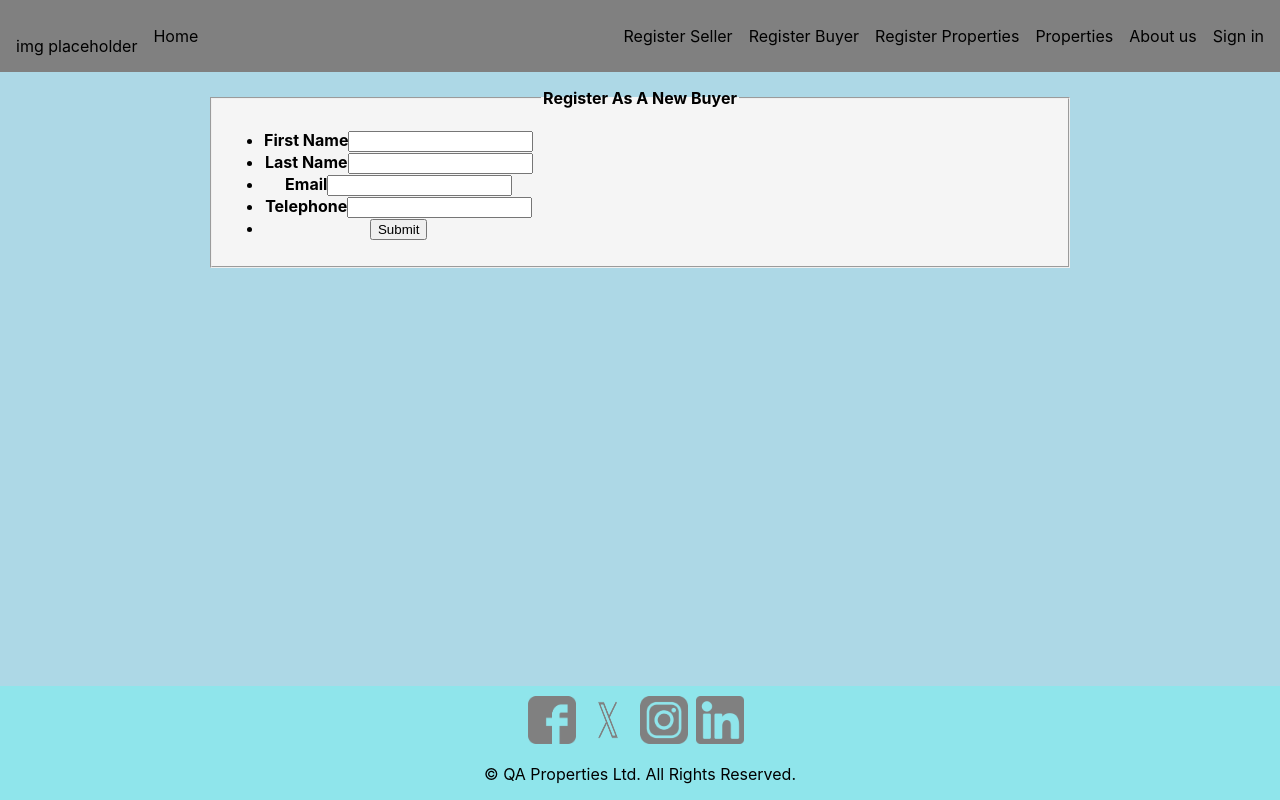
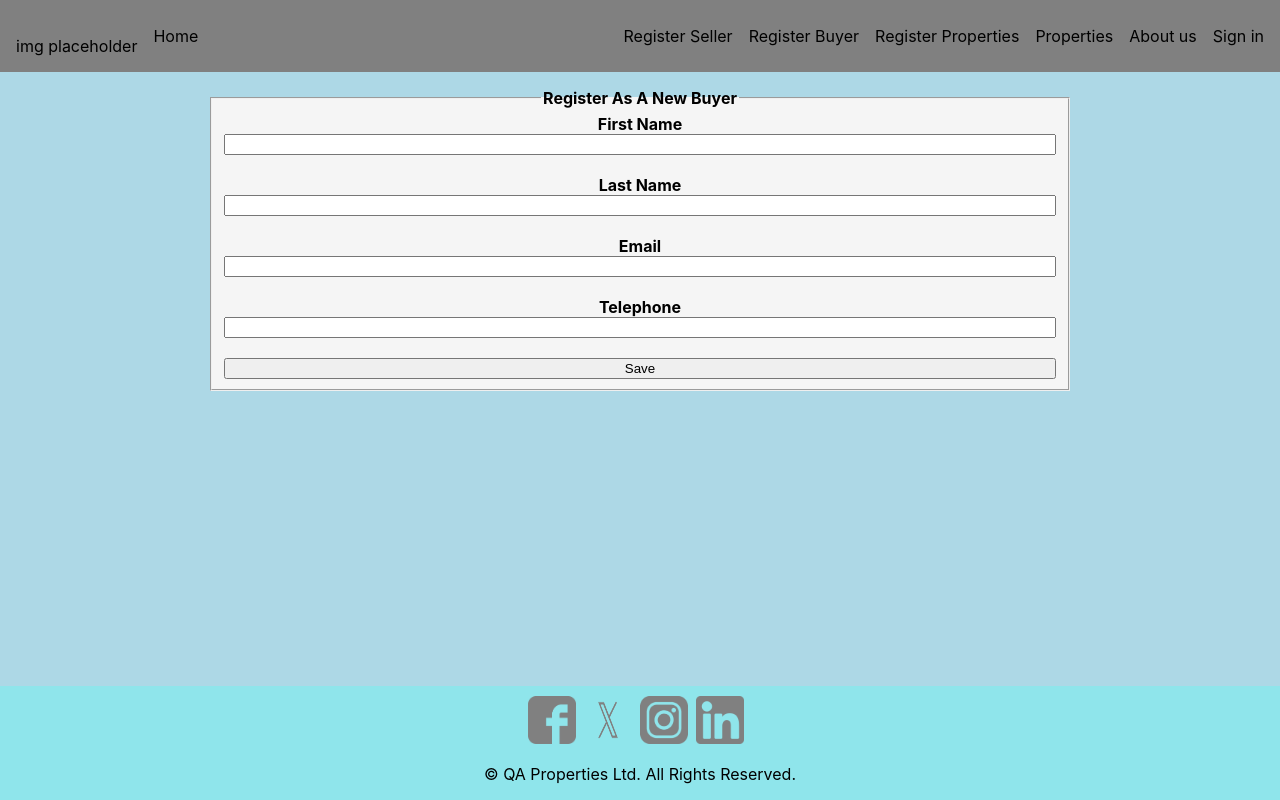
Before and after one commit to starwarsjedi321/GroupProject, a React (Create React App) app in the folder groupproject/: page /register-buyer in a window 1280 px wide. Built offline with nearby package versions, Linux system fonts and the light colour scheme.

Commit message:
adding buyerform changes

```diff
--- a/groupproject/package.json
+++ b/groupproject/package.json
@@ -6,6 +6,7 @@
     "@testing-library/jest-dom": "^5.17.0",
     "@testing-library/react": "^13.4.0",
     "@testing-library/user-event": "^13.5.0",
+    "json-server": "^1.0.0-alpha.23",
     "react": "^18.2.0",
     "react-dom": "^18.2.0",
     "react-router-dom": "^6.22.0",
--- a/groupproject/src/components/Buyerform.js
+++ b/groupproject/src/components/Buyerform.js
@@ -1,5 +1,6 @@
-import react from 'react';
 import '../styles/form.css';
+import React, { useState } from 'react';
+import Buyer from '../database/Buyer.json';
 
 
 
@@ -10,37 +11,205 @@ import '../styles/form.css';
 // }
 
 
-export default function(props){
-    return (
-        <fieldset className="wrapper">
-            <legend className="title">Register As A New Buyer</legend>
+// let data = {};
 
-            <ul >
-                <li className="item">
-                    <b>First Name</b>
-                    <input></input>
-                </li>
-                <li className="item">
-                    <b>Last Name</b>
-                    <input></input>
-                </li>
-                <li className="item">
-                    <b>Email</b>
-                    <input></input>
-                </li>
-                <li className="item">
-                    <b>Telephone</b>
-                    <input></input>
-                </li>
-                <li>
-                    <input type="submit"></input>
-                </li>
-            </ul>
+// let dataBind = function(){
+
+// };
+
+// dataBind.get = function(key){
+//     let field = data;
+//     key.split(".").forEach(function(item){
+//         field = field[item];
+//     });
+
+//     return field;
+
+// };
+
+
+// dataBind.get = function(props){
+//     document.querySelectorAll('[name]').forEach(function(props){
+//         data[`${props.name}`] = `${props.value}`;
+//     })
+//     console.log(data);
+// };
+
+
+// //     for(let i=0;i=3;i++){
+// //         data.firstName = `${props.value}`;
+// //     }
+// //     console.log(data);
+// // }
+
+
+// dataBind.set = function(key,value){
+//     data[key] = value;
+// };
+
+// dataBind.log = function(){
+
+// }
 
 
 
 
 
-        </fieldset>
+
+
+export default function(props){
+
+    const [firstName, setFirstName] = useState("");
+    const [lastName, setLastName] = useState("");
+    const [email, setEmail] = useState("");
+    const [telephone, setTelephone] = useState("");
+
+    function handleSubmit(event){
+        event.preventDefault();
+        console.log(firstName);
+        console.log(lastName);
+        console.log(email);
+        console.log(telephone);
+
+        let id = Buyer.length +1;
+
+        let dataItem = {
+            ID: id,
+            firstName: firstName,
+            lastName: lastName,
+            email: email,
+            telephone: telephone
+        }
+
+        console.log(dataItem);
+        // Buyer.push(dataItem);
+        // console.log(Buyer);
+
+        // var data = require('../database/Buyer.json');
+        // console.log(data);
+
+        // data.push(dataItem);
+        // console.log(data);
+
+
+        // console.log(dataItem);
+        // console.log(Buyer);
+        // let dataItemNew = new FormData();
+
+        // dataItemNew.append( "json", JSON.stringify( dataItem ) );
+
+
+        // fetch("../database/Buyer.js",
+        // {
+        //     method: "POST",
+        //     body: dataItemNew
+        // });
+        // const content = await rawResponse.json();
+        // .then(function(res){ return res.json(); })
+        // .then(function(dataItemNew){ alert( JSON.stringify( dataItemNew ) ) })
+
+
+        // fetch('../database/Buyer.json', {
+        //     method: "POST",
+        //     headers: {
+//             'Accept': 'application/json',
+                // 'Content-Type': 'application/json'
+//
+//
+
+        fetch("", {
+        method: "post",
+        headers: {
+            'Accept': 'application/json',
+            'Content-Type': 'application/json'
+        },
+        //make sure to serialize your JSON body
+        body: JSON.stringify(dataItem)
+        })
+        // .then( (response) => {
+        // //do something awesome that makes the world a better place
+        // });
+
+
+
+
+//
+//
+//
+
+        //     }
+        //     body: JSON.stringify(dataItem)
+        // })
+        //     .then(response=> response.json())
+        //     .then(data=>{
+        //         console.log("hello")
+        //     });
+
+
+
+
+        // JSONFILE.push(dataItem);
+
+    }
+
+
+
+
+    return (
+        <form id="form1">
+            <fieldset className="wrapper">
+                <legend className="title">Register As A New Buyer</legend>
+
+                <b>First Name</b>
+                <input type='text' value={firstName} name='firstName' onChange={(event => setFirstName(event.target.value))}></input>
+                <br/>
+
+                <b>Last Name</b>
+                <input type='text' name='lastName' value={lastName} onChange={(event => setLastName(event.target.value))}></input>
+                <br />
+
+                <b>Email</b>
+                <input type='email' name='email' value={email} onChange={(event => setEmail(event.target.value))}></input>
+                <br />
+
+                <b>Telephone</b>
+                <input type='text' name='telephone' value={telephone} onChange={(event => setTelephone(event.target.value))}></input>
+                <br />
+
+                <button type="submit" form="form1" onClick={(event) => {
+                    handleSubmit(event)
+                    }}>Save</button>
+
+
+                {/* <ul >
+                    <li className="item">
+                        <b>First Name</b>
+                        <input type='text' name='firstName'></input>
+                    </li>
+                    <li className="item">
+                        <b>Last Name</b>
+                        <input type='text' name='lastName'></input>
+                    </li>
+                    <li className="item">
+                        <b>Email</b>
+                        <input type='email' name='email'></input>
+                    </li>
+                    <li className="item">
+                        <b>Telephone</b>
+                        <input type='text' name='telephone'></input>
+                    </li>
+                    <li>
+                        <button type="submit" form="form1" value={buyer} onClick={(event) => {
+                            handleSubmit(event)
+                        }}>Save</button>
+                    </li>
+                </ul> */}
+
+            </fieldset>
+        </form>
+
     );
 };
+
+
+// console.log(data);
--- a/groupproject/src/styles/form.css
+++ b/groupproject/src/styles/form.css
@@ -3,7 +3,7 @@
 .wrapper {
     background-color: whitesmoke;
     display: flex;
-
+    flex-direction: column;
 }
 
 .title {
```
Also changed, not shown: 1 other file (tests, documents, lock files or other folders).
